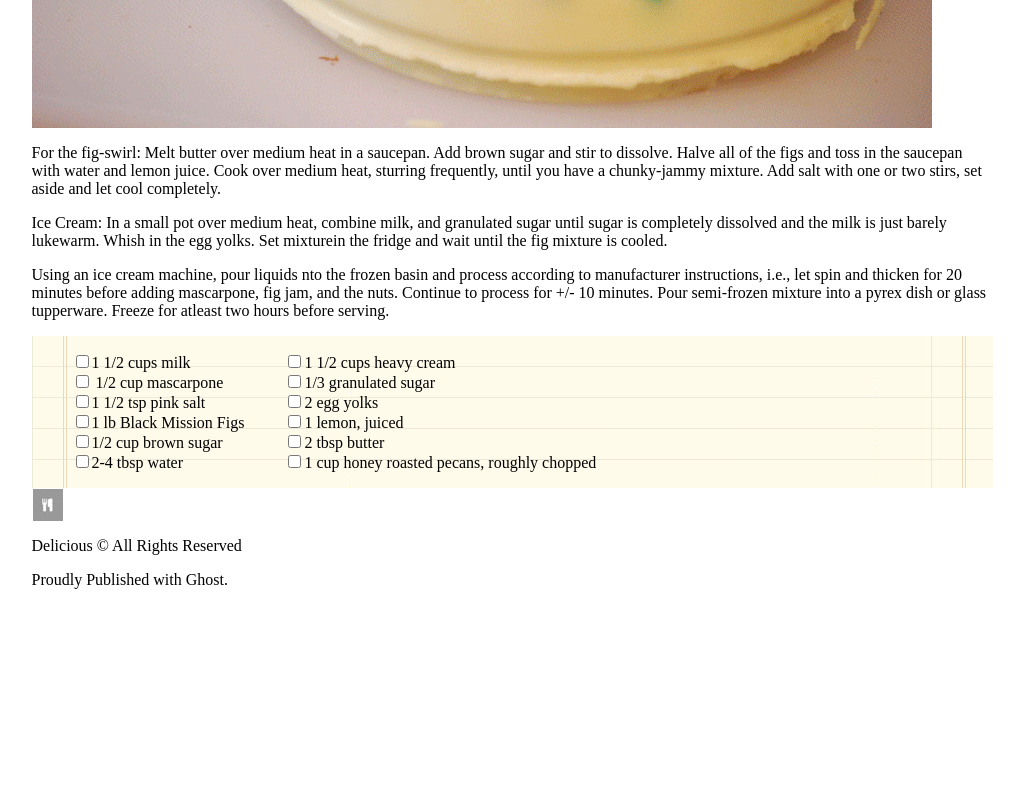
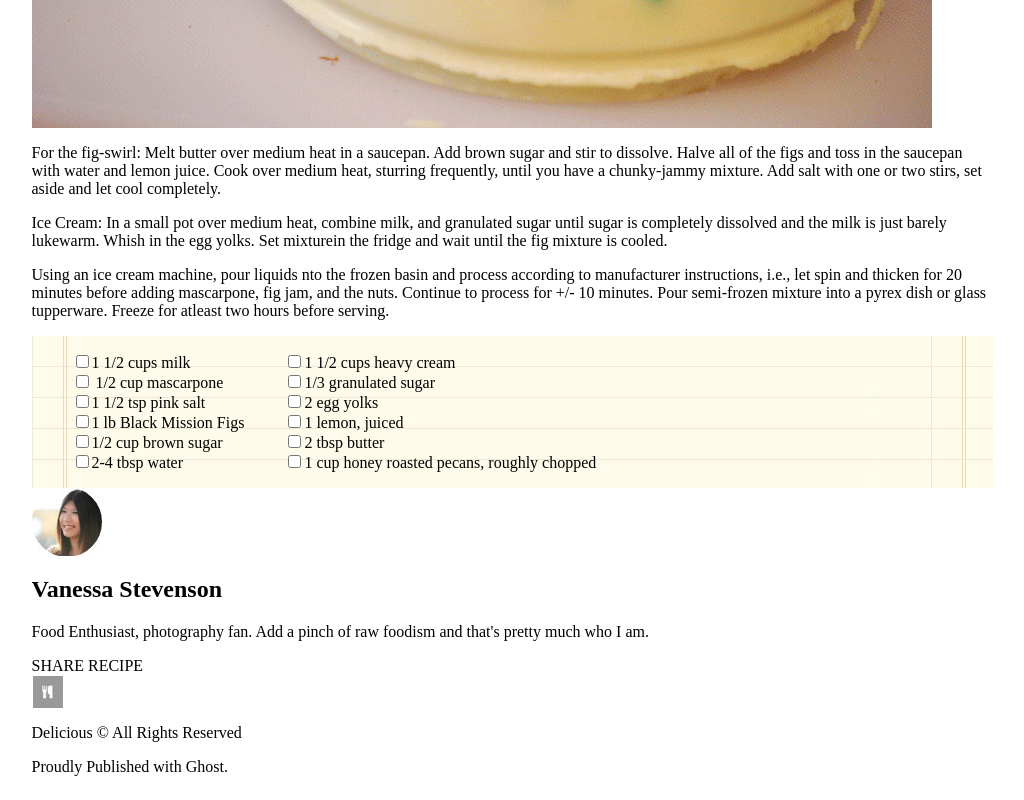
Before and after one commit to tektechnologies/Chocolate-Pizza, a plain HTML site: page index.html in a window 1280 px wide. Shown: the part 742-1542 px from the top of the page, without its empty margins (128-1152 px from the left). Before the commit the page ends 1355 px from the top, so only its background shows below. Drawn offline with Linux system fonts and the light colour scheme.

Commit message:
addedAuthorSection

```diff
--- a/index.html
+++ b/index.html
@@ -2,6 +2,7 @@
 
 
 <html>
+
         <head>
            <title>
            </title>
@@ -79,7 +80,11 @@
               </section>
 
               <section>
-                 <!--last section before footer, img, p, button, h2  -->
+                <img src="img/van-pic.png" alt="">
+               <h2>Vanessa Stevenson</h2>
+               <p>Food Enthusiast, photography fan. Add a pinch of raw foodism and that's pretty much who I am.</p>
+               <div class=button>SHARE RECIPE</div>
+
 
               </section>
 
```
